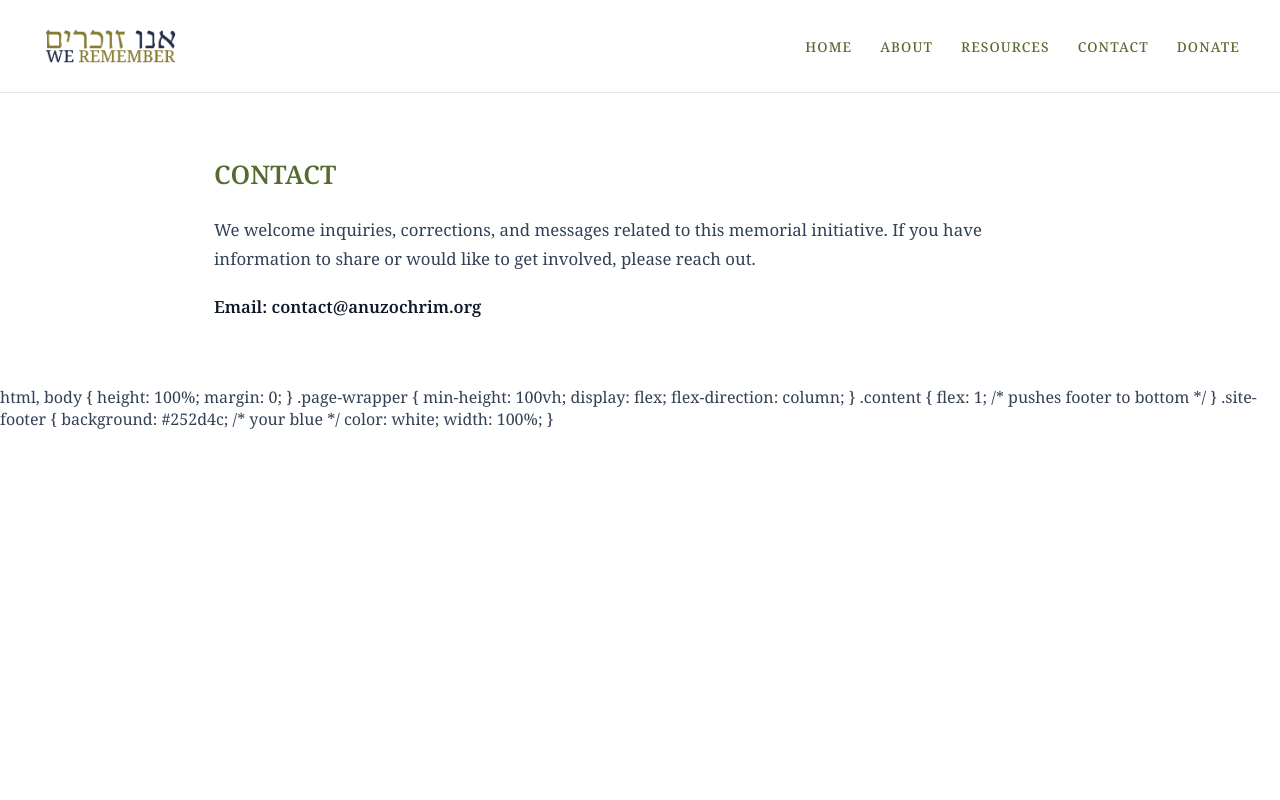
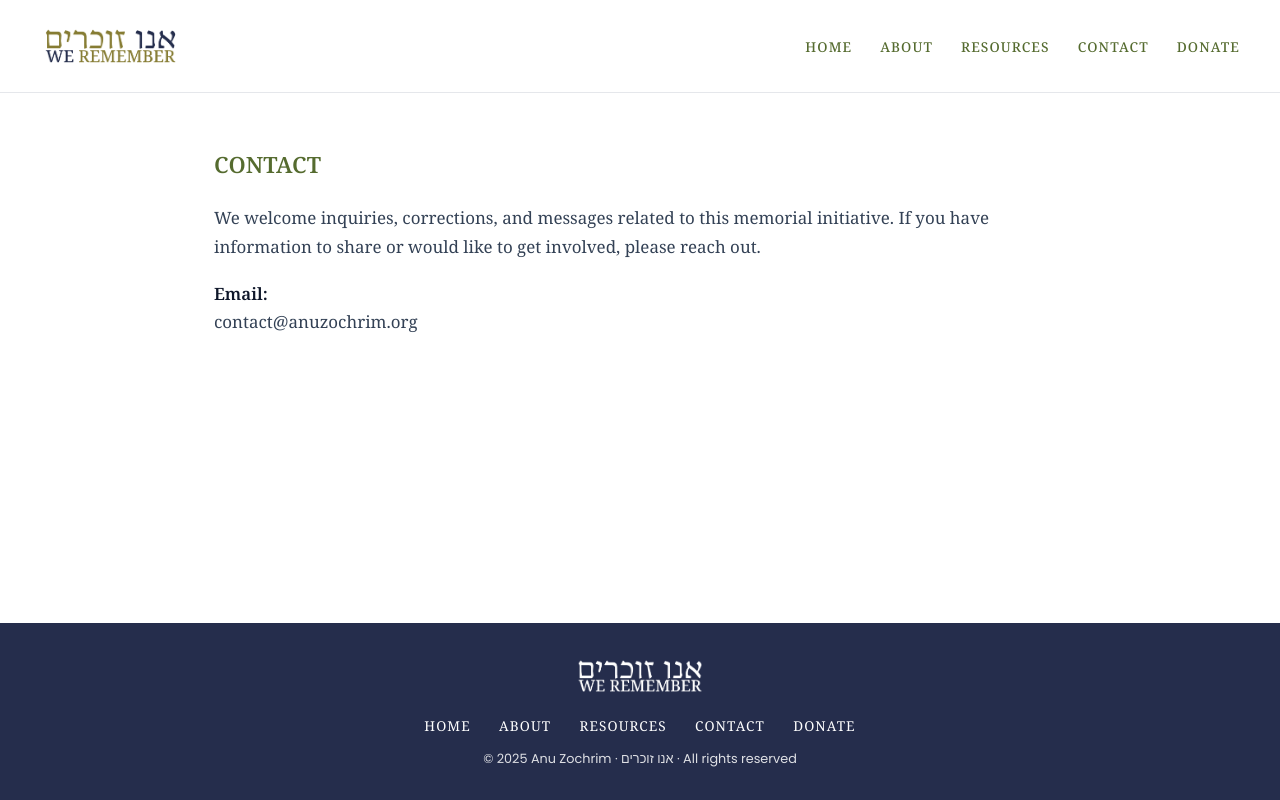
Before and after one commit to emfine18/anu-zochrim, a plain HTML site: page contact.html in a window 1280 px wide. Drawn offline with Linux system fonts and the light colour scheme.

Commit message:
Update contact.html

```diff
--- a/contact.html
+++ b/contact.html
@@ -11,29 +11,36 @@
   <link href="https://fonts.googleapis.com/css2?family=Noto+Serif:wght@400;500;600&family=Poppins:wght@400;500&display=swap" rel="stylesheet">
 
   <style>
-    * {
-      box-sizing: border-box;
-    }
+    * { box-sizing: border-box; }
 
     html, body {
+      height: 100%;
       margin: 0;
-      padding: 0;
     }
 
     body {
-      font-family: "Noto Serif", serif;
+      font-family: "Poppins", sans-serif;
       background: #ffffff;
       color: #334155;
     }
 
-    /* HEADER */
+    /* ===== PAGE WRAPPER (FOOTER FIX) ===== */
+    .page-wrapper {
+      min-height: 100vh;
+      display: flex;
+      flex-direction: column;
+    }
+
+    .content {
+      flex: 1;
+    }
+
+    /* ===== HEADER ===== */
     header {
       width: 100%;
       padding: 24px 32px;
       background: #ffffff;
       border-bottom: 1px solid #e5e7eb;
-      position: relative;
-      z-index: 10;
     }
 
     .header-inner {
@@ -46,7 +53,6 @@
 
     .logo img {
       height: 44px;
-      width: auto;
       display: block;
     }
 
@@ -60,88 +66,90 @@
       text-decoration: none;
       font-family: "Noto Serif", serif;
       font-weight: 500;
-      color: #556b2f; /* olive green */
       text-transform: uppercase;
       letter-spacing: 0.08em;
       font-size: 0.85rem;
+      color: #556b2f;
     }
 
-    /* HAMBURGER */
-    .hamburger {
-      display: none;
-      flex-direction: column;
-      cursor: pointer;
+    nav a:hover {
+      text-decoration: underline;
     }
 
-    .hamburger span {
-      height: 2px;
-      width: 22px;
-      background: #556b2f;
-      margin: 4px 0;
+    /* ===== PAGE CONTENT ===== */
+    .contact-section {
+      max-width: 900px;
+      margin: 56px auto;
+      padding: 0 24px;
+      font-family: "Noto Serif", serif;
     }
 
-    /* PAGE CONTENT */
-    .content {
-      max-width: 900px;
-      margin: 64px auto;
-      padding: 0 24px;
+    .page-title {
+      font-weight: 600;
+      font-size: 1.4rem;
+      text-transform: uppercase;
+      color: #556b2f;
+      margin: 0 0 24px 0;
     }
 
-    .content h1 {
-      font-size: 1.6rem;
-      font-weight: 600;
-      color: #556b2f;
-      margin-bottom: 24px;
-      text-transform: uppercase;
-      letter-spacing: 0;
+    .contact-section p {
+      font-size: 1.06rem;
+      line-height: 1.7;
+      margin-bottom: 18px;
     }
 
-    .content p {
-      font-size: 1.05rem;
-      line-height: 1.7;
-      margin-bottom: 20px;
-    }
-
-    .email {
-      font-weight: 600;
-      font-size: 1.1rem;
+    .contact-section strong {
       color: #0f172a;
     }
 
-    /* MOBILE */
-    @media (max-width: 768px) {
-
-      header {
-        padding: 20px 20px;
+    /* ===== FOOTER ===== */
+    footer {
+      background: #252d4c;
+      color: #ffffff;
+      width: 100%;
     }
 
-      /* move logo slightly left */
-      .logo {
-        margin-left: -8px;
+    .footer-inner {
+      max-width: 1200px;
+      margin: 0 auto;
+      padding: 32px 24px;
+      display: flex;
+      flex-direction: column;
+      align-items: center;
+      text-align: center;
     }
 
-      nav {
-        position: absolute;
-        top: 100%;
-        right: 20px;
-        background: #ffffff;
-        border: 1px solid #e5e7eb;
-        flex-direction: column;
-        padding: 16px;
-        display: none;
+    .footer-inner img {
+      height: 42px;
+      margin-bottom: 16px;
     }
 
-      nav a {
-        margin: 12px 0;
-        color: #556b2f;
+    .footer-links {
+      margin-bottom: 12px;
     }
 
-      nav.open {
-        display: flex;
+    .footer-links a {
+      color: #ffffff;
+      text-decoration: none;
+      margin: 0 12px;
+      font-family: "Noto Serif", serif;
+      font-size: 0.85rem;
+      text-transform: uppercase;
+      letter-spacing: 0.08em;
     }
 
-      .hamburger {
-        display: flex;
+    .footer-links a:hover {
+      text-decoration: underline;
+    }
+
+    .footer-copy {
+      font-size: 0.8rem;
+      opacity: 0.85;
+    }
+
+    @media (max-width: 768px) {
+      nav a {
+        margin-left: 18px;
       }
     }
   </style>
@@ -149,6 +157,9 @@
 
 <body>
 
+<div class="page-wrapper">
+
+  <!-- HEADER -->
   <header>
     <div class="header-inner">
       <div class="logo">
@@ -157,13 +168,7 @@
         </a>
       </div>
 
-    <div class="hamburger" onclick="toggleMenu()">
-      <span></span>
-      <span></span>
-      <span></span>
-    </div>
-
-    <nav id="nav">
+      <nav>
         <a href="index.html">Home</a>
         <a href="about.html">About</a>
         <a href="resources.html">Resources</a>
@@ -173,45 +178,44 @@
     </div>
   </header>
 
-<section class="content">
-  <h1>Contact</h1>
+  <!-- CONTENT -->
+  <main class="content">
+    <section class="contact-section">
+      <h2 class="page-title">Contact</h2>
 
       <p>
-    We welcome inquiries, corrections, and messages related to this memorial initiative.
-    If you have information to share or would like to get involved, please reach out.
+        We welcome inquiries, corrections, and messages related to this
+        memorial initiative. If you have information to share or would like
+        to get involved, please reach out.
       </p>
 
-  <p class="email">
-    Email: contact@anuzochrim.org
+      <p>
+        <strong>Email:</strong><br>
+        contact@anuzochrim.org
       </p>
     </section>
+  </main>
 
-<script>
-  function toggleMenu() {
-    document.getElementById("nav").classList.toggle("open");
-  }
-</script>
+  <!-- FOOTER -->
+  <footer>
+    <div class="footer-inner">
+      <img src="images/Logo.png" alt="Anu Zochrim logo">
+
+      <div class="footer-links">
+        <a href="index.html">Home</a>
+        <a href="about.html">About</a>
+        <a href="resources.html">Resources</a>
+        <a href="contact.html">Contact</a>
+        <a href="donate.html">Donate</a>
+      </div>
+
+      <div class="footer-copy">
+        © 2025 Anu Zochrim · אנו זוכרים · All rights reserved
+      </div>
+    </div>
+  </footer>
+
+</div>
 
 </body>
 </html>
-
-html, body {
-  height: 100%;
-  margin: 0;
-}
-
-.page-wrapper {
-  min-height: 100vh;
-  display: flex;
-  flex-direction: column;
-}
-
-.content {
-  flex: 1; /* pushes footer to bottom */
-}
-
-.site-footer {
-  background: #252d4c; /* your blue */
-  color: white;
-  width: 100%;
-}
```
Lines whose indentation alone changed are shown as unchanged.
